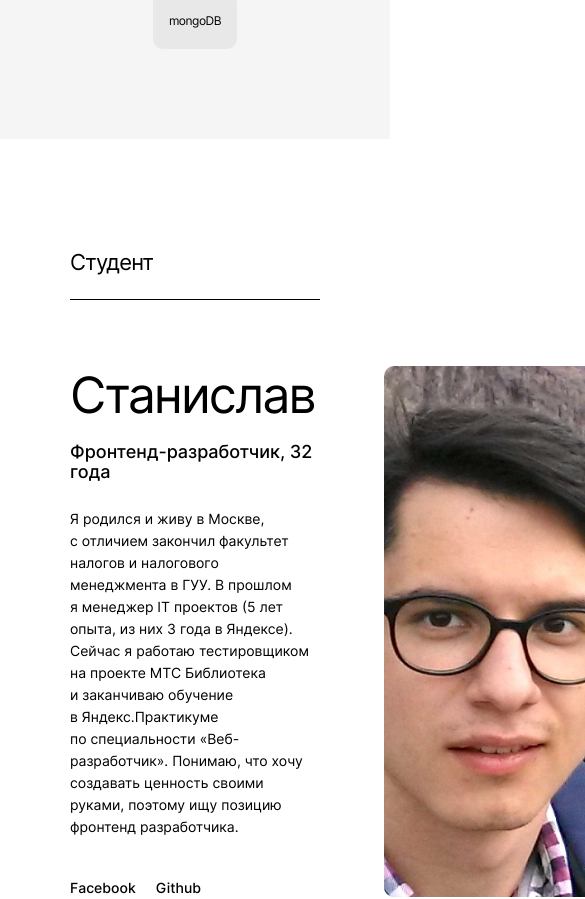
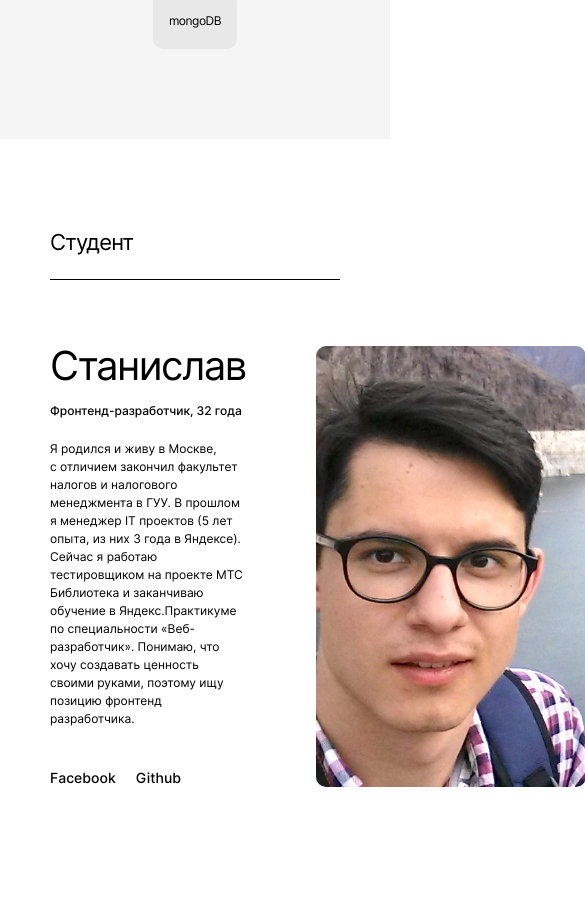
Before and after one commit to stvor/movies-explorer-frontend, a React (Create React App) app: page / in a window 390 px wide. Shown: the part 2258-3157 px from the top of the page, 585 px wide, since content can reach past the window. Built offline with nearby package versions, Linux system fonts and the light colour scheme.

Commit message:
feat: сделал мобильную верстку AboutMe

```diff
--- a/src/components/AboutMe/AboutMe.css
+++ b/src/components/AboutMe/AboutMe.css
@@ -71,7 +71,74 @@
 }
 
 .about-me__photo {
-  max-width: 270px;
+  width: 270px;
   object-fit: cover;
   border-radius: 10px;
 }
+
+@media screen and (max-width: 768px) {
+  .about-me {
+    padding: 90px 50px;
+  }
+
+  .about-me__name {
+    font-size: 40px;
+    line-height: 40px;
+  }
+
+  .about-me__profile {
+    padding-top: 16px;
+    font-size: 12px;
+    line-height: 18px;
+  }
+
+  .about-me__description {
+    padding-top: 20px;
+    font-size: 12px;
+    line-height: 18px;
+  }
+}
+
+@media screen and (max-width: 320px) {
+  .about-me {
+    padding: 70px 14px;
+  }
+
+  .about-me__title {
+    padding-bottom: 28px;
+    font-size: 18px;
+    line-height: 22px;
+  }
+
+  .about-me__name {
+    font-size: 30px;
+    line-height: 36px;
+  }
+
+  .about-me__wrap {
+    padding-top: 60px;
+    flex-direction: column-reverse;
+    gap: 40px;
+  }
+
+  .about-me__photo {
+    width: 100%;
+    height: auto;
+  }
+
+  .about-me__profile {
+    padding-top: 20px;
+    font-size: 11px;
+    line-height: 16px;
+  }
+
+  .about-me__description {
+    padding-top: 20px;
+    font-size: 11px;
+    line-height: 16px;
+  }
+
+  .about-me__links-list {
+    gap: 26px;
+  }
+}
```
